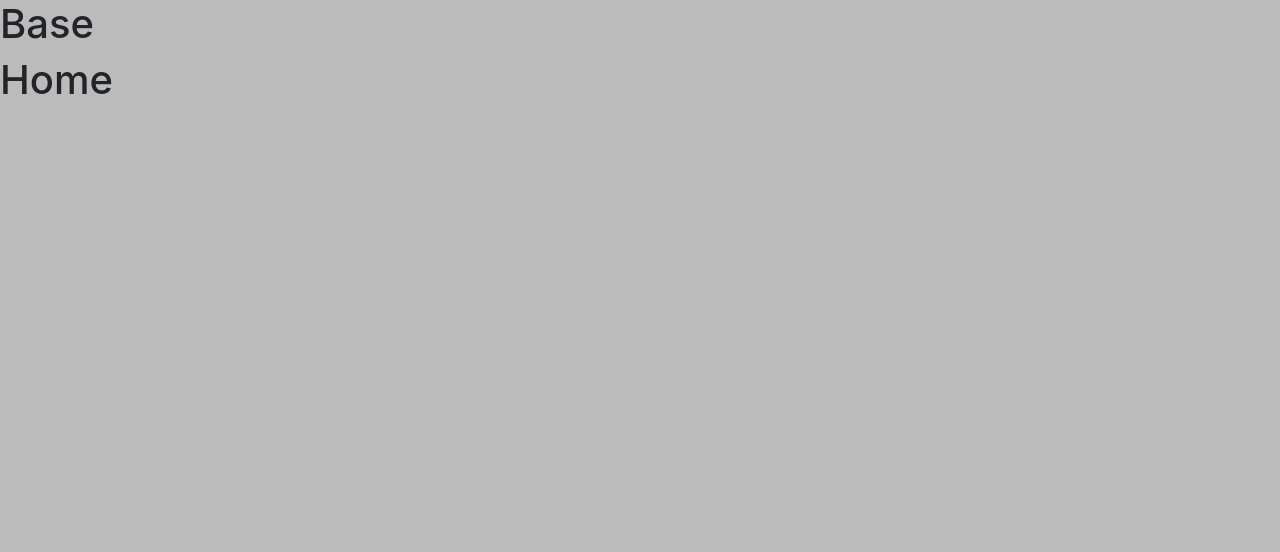
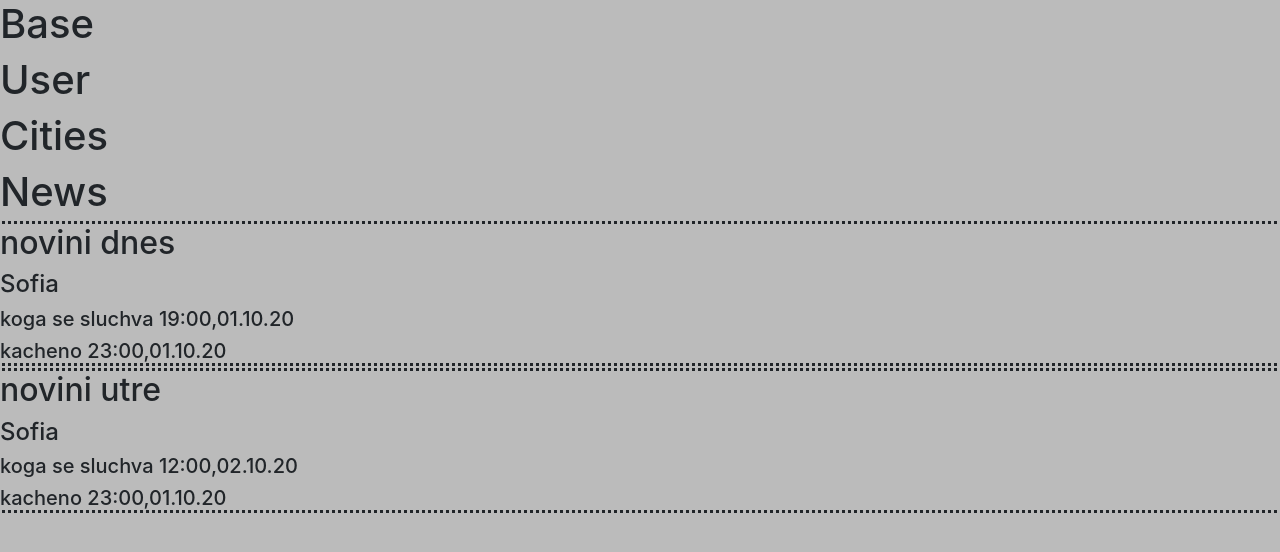
Before and after one commit to HackTuesTeam/StayConnectedBulgaria, a Django app: page / in a window 1280 px wide. Before the commit the part shown is almost empty. Shown: the top 552 px of the page. Run offline with Django 3.2, Linux system fonts and the light colour scheme; some libraries are stand-ins or nearby versions.

Commit message:
articles

```diff
--- a/SCB/pages/templates/pages/base.html
+++ b/SCB/pages/templates/pages/base.html
@@ -13,7 +13,13 @@
     <link rel="stylesheet" type="text/css" href="{% static 'blog/main.css' %}">
 </head>
 <body>
+  <header>
     <h1>Base</h1>
+    <h1>User</h1>
+    <h1>Cities</h1>
+  </header>
+
+
     <main role="main">
       {% block content %}{% endblock %}
     </main>
--- a/SCB/pages/templates/pages/home.html
+++ /dev/null
@@ -1,4 +0,0 @@
-{% extends "pages/base.html" %}
-{% block content %}
-    <h1>Home</h1>
-{% endblock content %}
--- /dev/null
+++ b/SCB/pages/templates/pages/news.html
@@ -0,0 +1,12 @@
+{% extends "pages/base.html" %}
+{% block content %}
+    <h1>News</h1>
+    {% for article in articles %}
+      <div style="outline-style: dotted">
+        <h2>{{ article.zaglavie }}</h2>
+        <h4>{{ article.city }}</h4>
+        <h5>koga se sluchva {{ article.date_of_action }}</h5>
+        <h5>kacheno {{ article.date_posted }}</h5>
+      </div>
+    {% endfor %}
+{% endblock content %}
--- a/SCB/pages/views.py
+++ b/SCB/pages/views.py
@@ -4,5 +4,23 @@ from django.shortcuts import render
 
 def home(request):
     context = {
+        "articles":[
+            {
+                "zaglavie":"novini dnes",
+                "tqlo":"dnes v 19:00....",
+                "date_of_action":"19:00,01.10.20",
+                "date_posted":"23:00,01.10.20",
+                "city":"Sofia",
+                "clicks":0,
+            },
+            {
+                "zaglavie":"novini utre",
+                "tqlo":"utre v 12:00....",
+                "date_of_action":"12:00,02.10.20",
+                "date_posted":"23:00,01.10.20",
+                "city":"Sofia",
+                "clicks":0,
+            }
+        ]
     }
-    return render(request, 'pages/home.html', context)
+    return render(request, 'pages/news.html', context)
```
